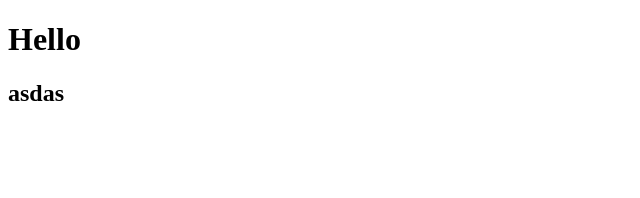
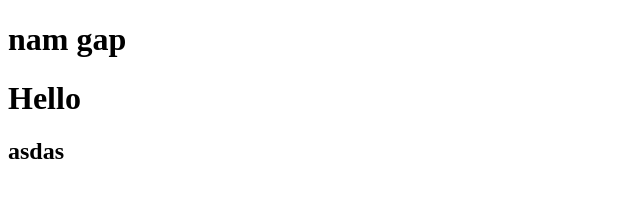
Before and after one commit to Monstrik001/testGithub, a plain HTML site: page index.html in a window 1280 px wide. Shown: the whole page, without its empty margins (0-640 px from the left). Drawn offline with Linux system fonts and the light colour scheme.

Commit message:
yenge h1

```diff
--- a/index.html
+++ b/index.html
@@ -6,7 +6,7 @@
 </head>
 <body>
 
-
+<h1>nam gap</h1>
 <h1>Hello</h1>
 <h2>asdas</h2>
 
```
